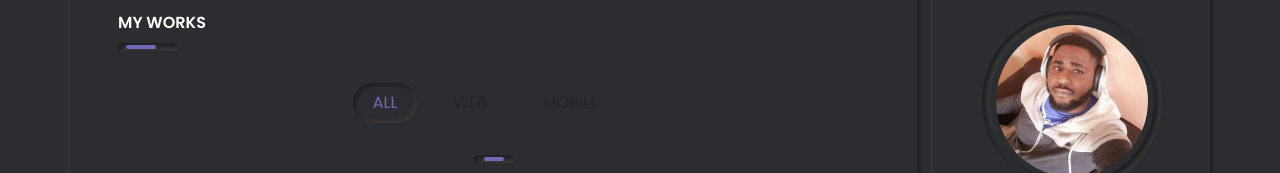
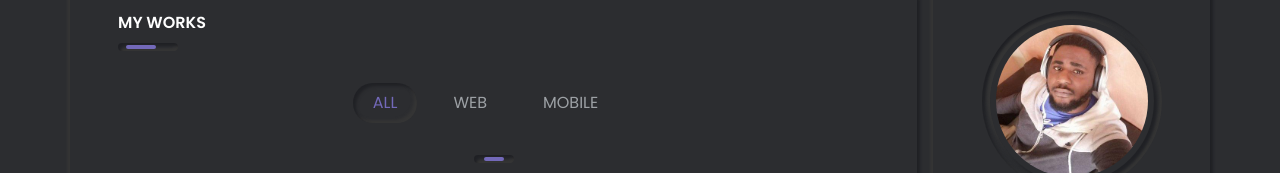
Before and after one commit to sir-radar/portfolio, a Vue app: page /portfolio in a window 1280 px wide. Shown: the part 165-338 px from the top of the page. Built offline with nearby package versions, Linux system fonts and the light colour scheme.

Commit message:
minor fix

```diff
--- a/src/pages/Portfolio.vue
+++ b/src/pages/Portfolio.vue
@@ -8,10 +8,10 @@
       <BigDivider class="mb-8" />
       <nav class="flex flex-col items-center justify-center">
         <ul class="flex mb-8 text-muted">
-          <li v-for="nav in navs" :key="nav" class="mr-4 rounded-2 text-dark">
+          <li v-for="nav in navs" :key="nav" class="mr-4 rounded-2">
             <a
               class="block px-5 py-2 uppercase cursor-pointer rounded-2 hover:shadow-app-inner"
-              :class="{ 'shadow-app-inner active': active === nav, 'hover:shadow-app-light-inner': state.theme === 'light', 'shadow-app-light-inner active': active === nav &&  state.theme === 'light'}"
+              :class="{ 'shadow-app-inner active': active === nav, 'hover:shadow-app-light-inner text-dark': state.theme === 'light', 'shadow-app-light-inner active': active === nav &&  state.theme === 'light'}"
               @click="moveTo(nav)"
               >{{nav}}</a
             >
```
